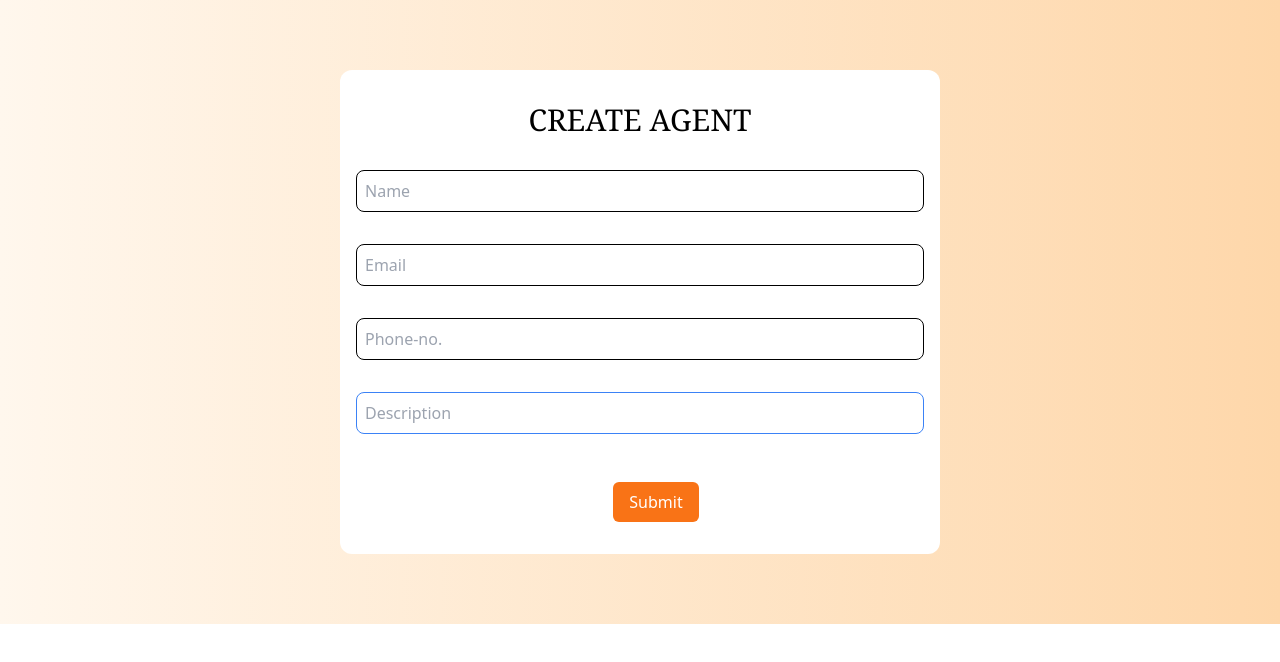
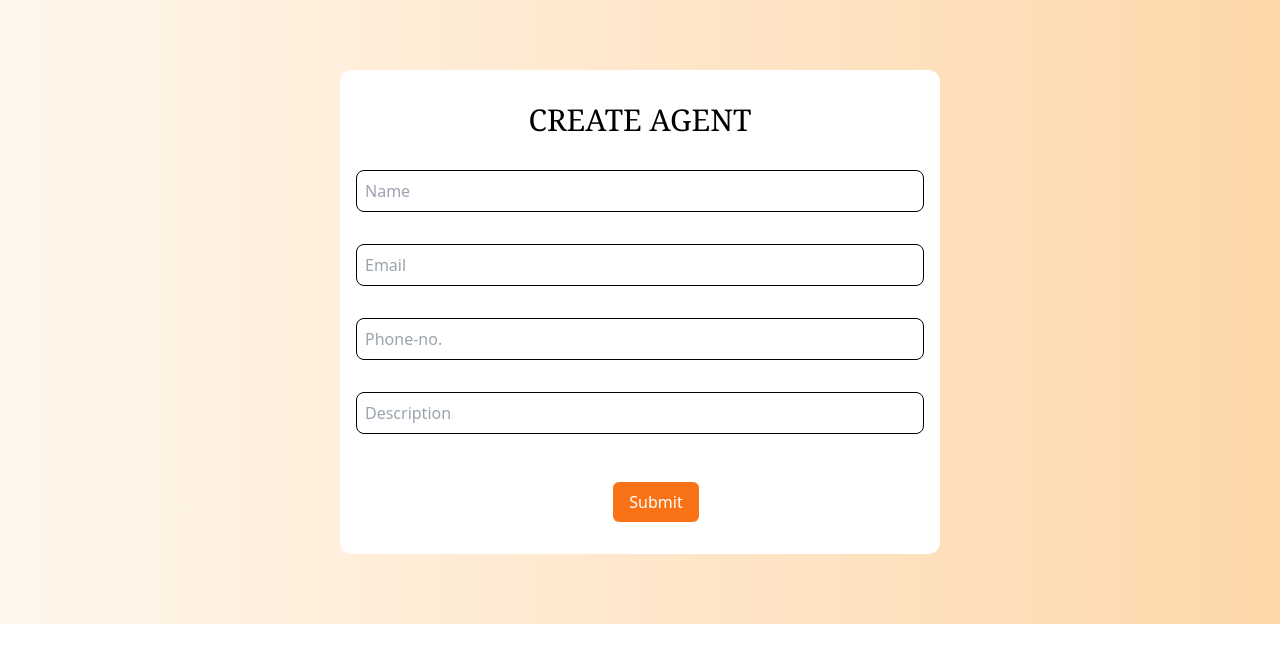
Before and after one commit to Jotirmay00/Support-ticket-entry-system, a React (Vite) app in the folder client/: page / in a window 1280 px wide. Shown: the top 662 px of the page. Built offline with nearby package versions, Linux system fonts and the light colour scheme; the HTML template or start-up script is replaced by a standard one.

Commit message:
Update Input

```diff
--- a/client/src/components/FormInput.jsx
+++ b/client/src/components/FormInput.jsx
@@ -7,14 +7,14 @@ const FormInput = ({value,place,onChange,name}) => {
     <div>
         <div className='my-4'>
         <input
-      className='w-full p-2 border border-black placeholder-opacity-75 rounded-lg focus:outline-none focus:border-blue-500'
+      className='w-full p-2 border border-black placeholder-opacity-75 rounded-lg focus:outline-none focus:border-orange-400'
       type="text"
       id={place}
       name={name}
       value={value}
       onChange={(e) => onChange(e)}
       placeholder={place}
-      autoFocus />
+       />
       </div>
     </div>
   )
```
